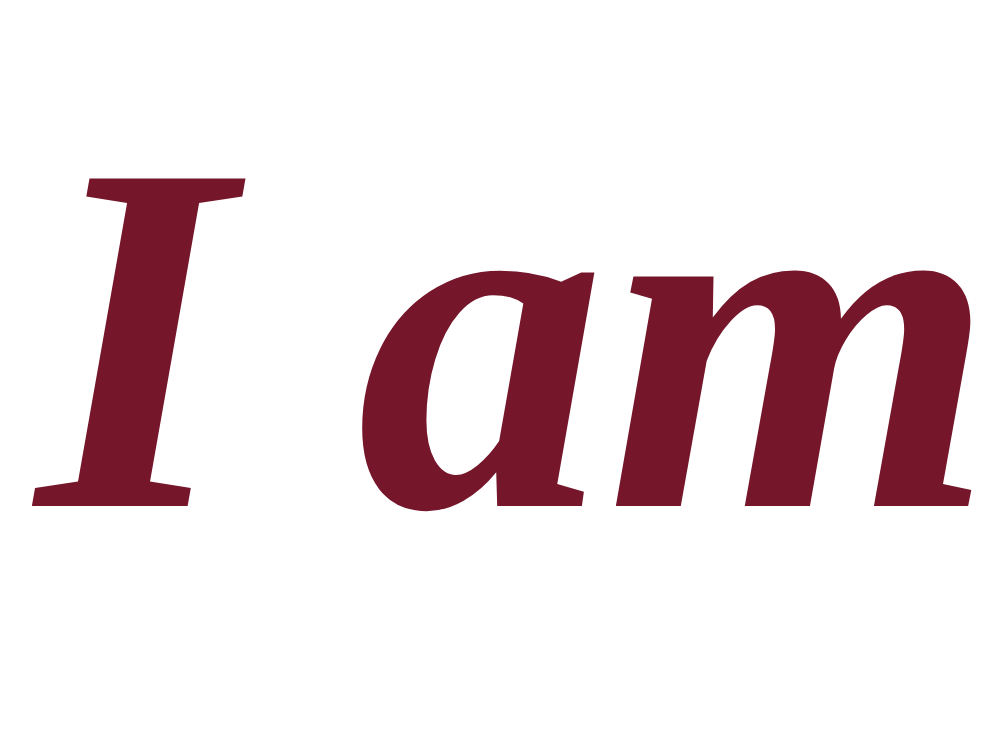
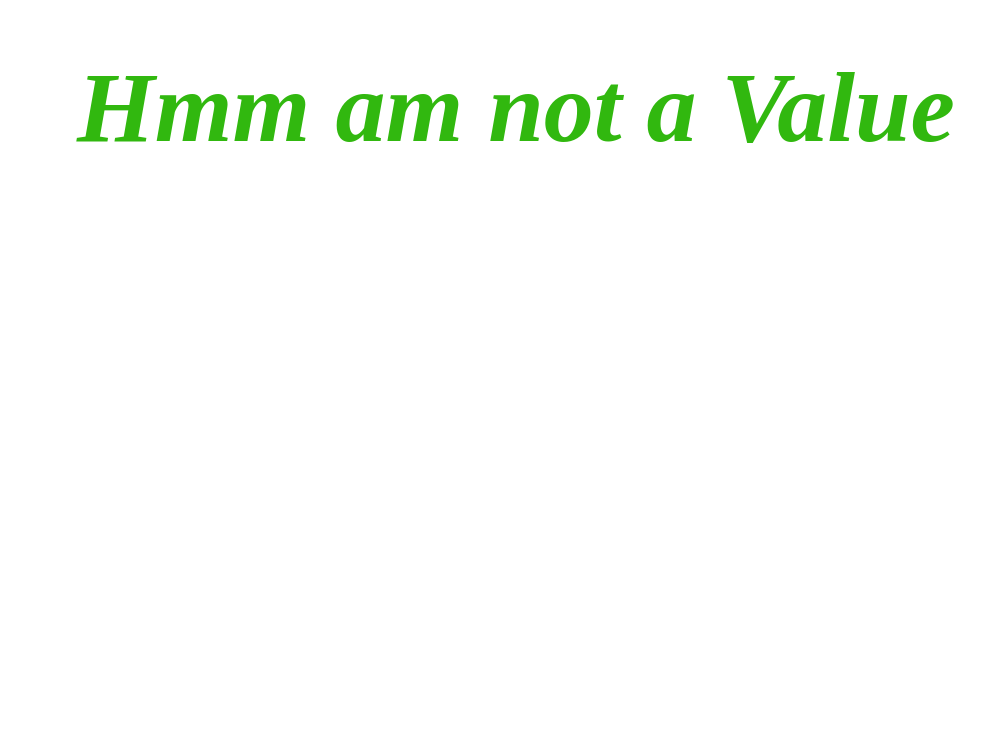
Before and after one commit to kardasbart/blog, a Vue app: page / in a window 1280 px wide. Shown: the top 751 px of the page, without its empty margins (124-1126 px from the left). Built offline with nearby package versions, Linux system fonts and the light colour scheme.

Commit message:
Added webpack-dev-server and code autoformat

```diff
--- a/package.json
+++ b/package.json
@@ -17,6 +17,10 @@
   "devDependencies": {
     "ts-loader": "^9.2.6",
     "vue-loader": "^16.8.3",
-    "vue-style-loader": "^4.1.3"
+    "vue-style-loader": "^4.1.3",
+    "webpack-dev-server": "^4.4.0"
+  },
+  "scripts": {
+    "dev": "webpack-dev-server --mode=development --hot "
   }
 }
--- a/public/index.html
+++ b/public/index.html
@@ -1,12 +1,15 @@
 <!DOCTYPE html>
 <html>
+
 <head>
   <meta charset="utf-8">
   <meta name="viewport" content="width=device-width,initial-scale=1.0">
   <title>Personal blog written in Vue</title>
 </head>
+
 <body>
   <div id="app"></div>
-    <script src="./dist/main.js" type="text/javascript"></script>
+  <script src="main.js" type="text/javascript"></script>
 </body>
+
 </html>
--- a/src/App.vue
+++ b/src/App.vue
@@ -1,21 +1,22 @@
 <template>
-    <h2>I am a {{ title }}</h2>
+  <h2>Hmm am not a {{ title }}</h2>
 </template>
+
 <script lang="ts">
 export default {
-        data() {
-            return {
-                title: "Vue Blog"
-            }
-        }
-    }
+  setup() {
+    const title = "Value";
+    return { title };
+  },
+};
 </script>
+
 <style>
 h2 {
-        font-family: 'Times New Roman', Times, serif;
-        font-size: 500px;
+  font-family: "Times New Roman", Times, serif;
+  font-size: 100px;
   font-style: italic;
-        color: rgb(117, 22, 43);
+  color: rgb(49, 184, 15);
   text-align: center;
   margin-top: 50px;
 }
--- a/webpack.config.js
+++ b/webpack.config.js
@@ -35,6 +35,14 @@ module.exports = {
       }
     ]
   },
+  devServer: {
+    hot: true,
+    static: {
+      directory: path.join(__dirname, 'public'),
+    },
+    compress: true,
+    port: 9000,
+  },
   plugins: [
     new VueLoaderPlugin()
   ]
```
Lines whose indentation alone changed are shown as unchanged.
